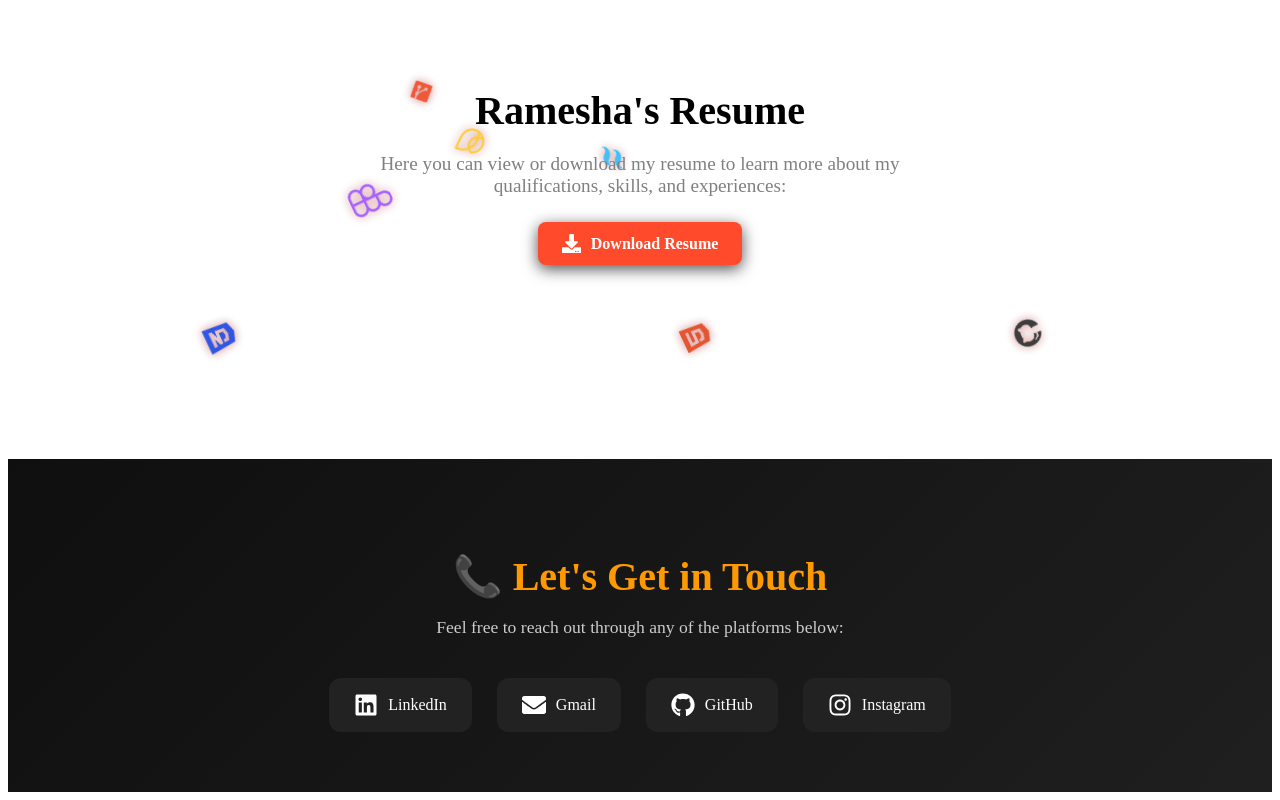
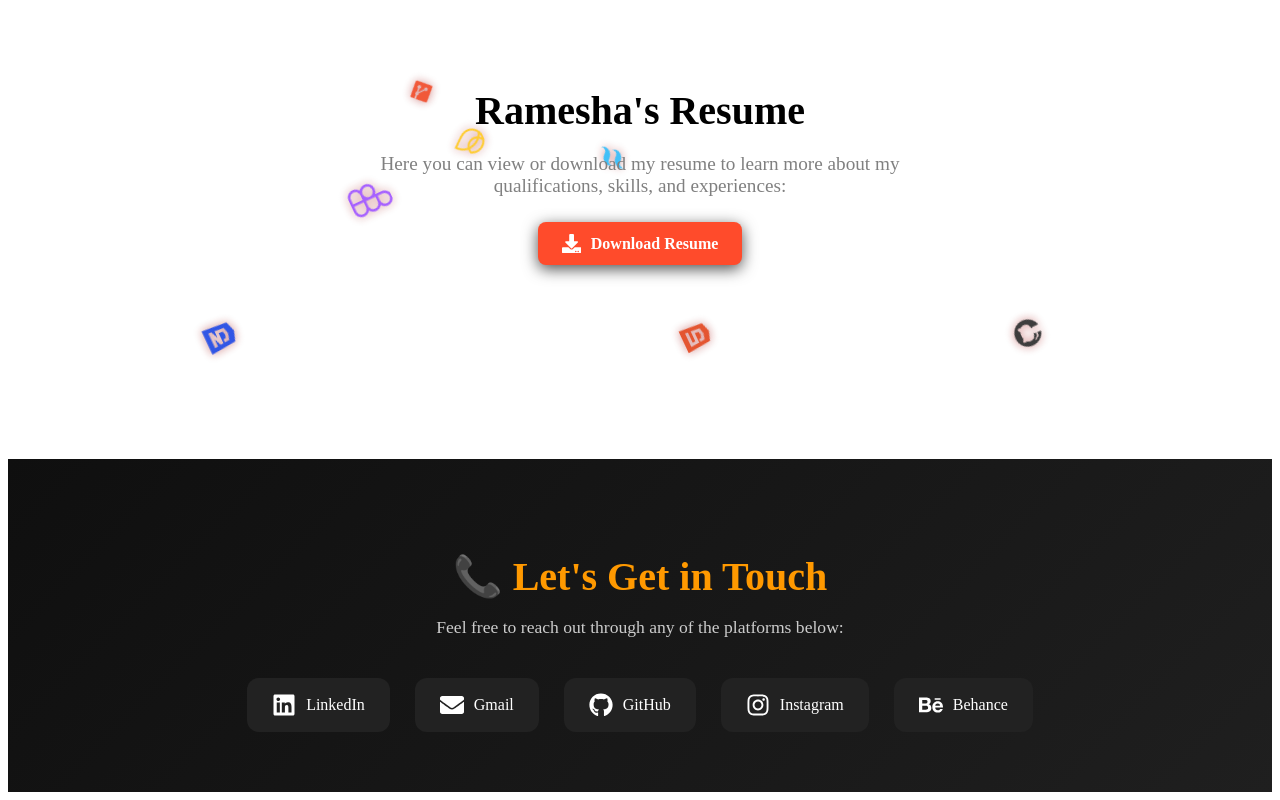
Before and after one commit to ramesha563/react-folio, a React (Vite) app: page / in a window 1280 px wide. Shown: the part 5074-5874 px from the top of the page. Built offline with nearby package versions, Linux system fonts and the light colour scheme.

Commit message:
Update Contact.jsx

```diff
--- a/src/pages/Contact.jsx
+++ b/src/pages/Contact.jsx
@@ -3,6 +3,8 @@ import React from 'react';
 import { FaLinkedin, FaGithub, FaInstagram, FaPhone, FaEnvelope } from 'react-icons/fa';
 import './Contact.css';
 import { FaWhatsapp } from 'react-icons/fa6';
+import { FaBehance } from "react-icons/fa";
+
 
 const Contact = () => {
   return (
@@ -31,6 +33,15 @@ const Contact = () => {
           <span>Instagram</span>
         </a>
 
+<a
+  href="https://www.behance.net/RameeshaWaseem"
+  target="_blank"
+  rel="noopener noreferrer"
+>
+  <FaBehance className="icon" />
+  <span>Behance</span>
+</a>
+
 
         {/* <div class="contact-item">
          <i class="fab fa-instagram"></i>Instagam: <a href="https://www.instagram.com/with_me_coding/?next=%2F">with_me_coding</a>
```
